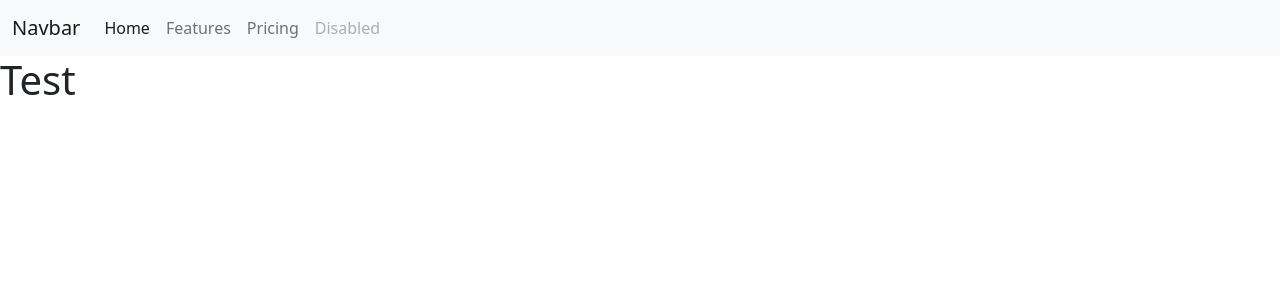
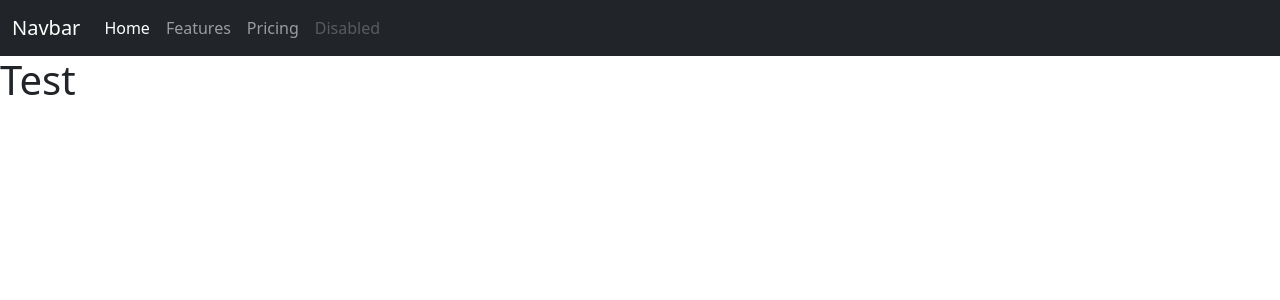
Before and after one commit to HLuke93/Techwithtim, a Flask app: page / in a window 1280 px wide. Shown: the top 300 px of the page. Run offline with Flask 2, Linux system fonts and the light colour scheme.

Commit message:
added new color on navnar

```diff
--- a/templates/base.html
+++ b/templates/base.html
@@ -9,7 +9,7 @@
 </head>
 
 <body>
-    <nav class="navbar navbar-expand-lg bg-light">
+    <nav class="navbar navbar-expand-lg navbar navbar-dark bg-dark">
         <div class="container-fluid">
           <a class="navbar-brand" href="#">Navbar</a>
           <button class="navbar-toggler" type="button" data-bs-toggle="collapse" data-bs-target="#navbarNav" aria-controls="navbarNav" aria-expanded="false" aria-label="Toggle navigation">
```
